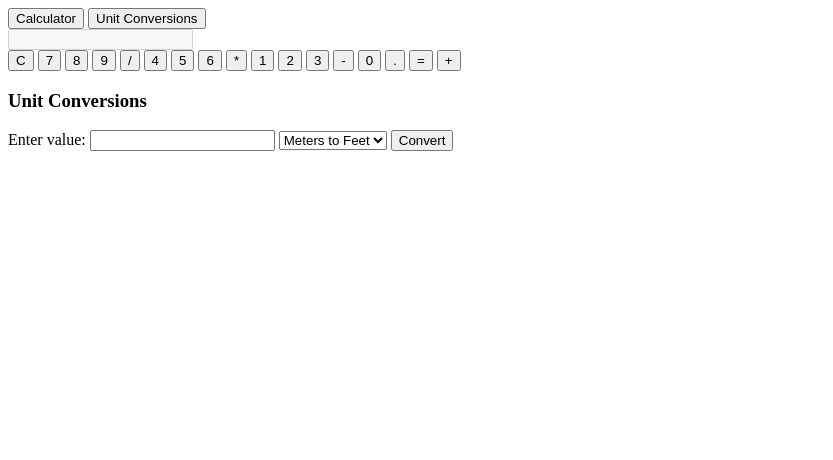
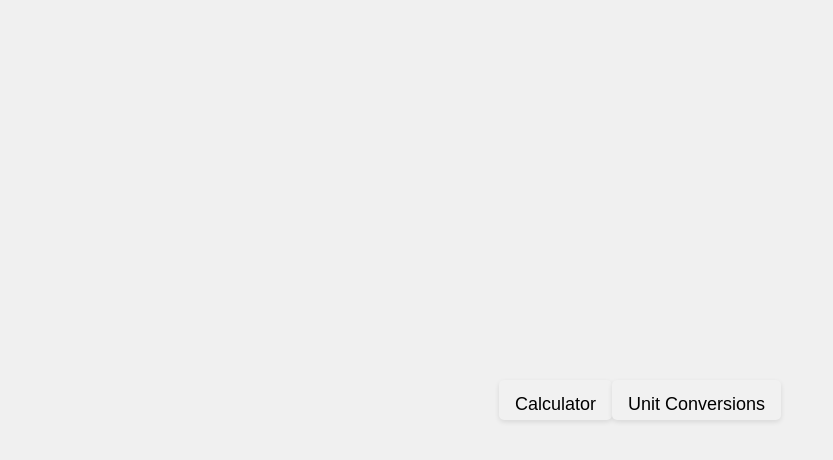
Before and after one commit to LiborArion/webappCalculator, a website: page index.html in a window 1280 px wide. Shown: the whole page, without its empty margins (0-833 px from the left). Drawn offline with Linux system fonts and the light colour scheme.

Commit message:
Update index.html

```diff
--- a/index.html
+++ b/index.html
@@ -1,12 +1,18 @@
 <!--  WebappCalculator  -->
-
+<html lang="en">
+<head>
+    <meta charset="UTF-8">
+    <meta name="viewport" content="width=device-width, initial-scale=1.0">
+    <title>Simple Calculator</title>
+    <link rel="stylesheet" href="style.css">
+</head>
+<body>
     <div class="tab">
         <button class="tablinks" onclick="openTab(event, 'Calculator')">Calculator</button>
         <button class="tablinks" onclick="openTab(event, 'Conversions')">Unit Conversions</button>
     </div>
 
     <div id="Calculator" class="tabcontent">
-  <!-- Existing calculator code here -->
         <div class="calculator">
             <input type="text" id="display" disabled>
             <div class="buttons">
@@ -39,9 +45,12 @@
             <select id="unitType">
                 <option value="metersToFeet">Meters to Feet</option>
                 <option value="feetToMeters">Feet to Meters</option>
-          <!-- Add more unit conversion options here -->
             </select>
             <button onclick="convertUnit()">Convert</button>
             <p id="conversionResult"></p>
         </div>
     </div>
+
+    <script src="script.js"></script>
+</body>
+</html>
```
Lines whose indentation alone changed are shown as unchanged.
